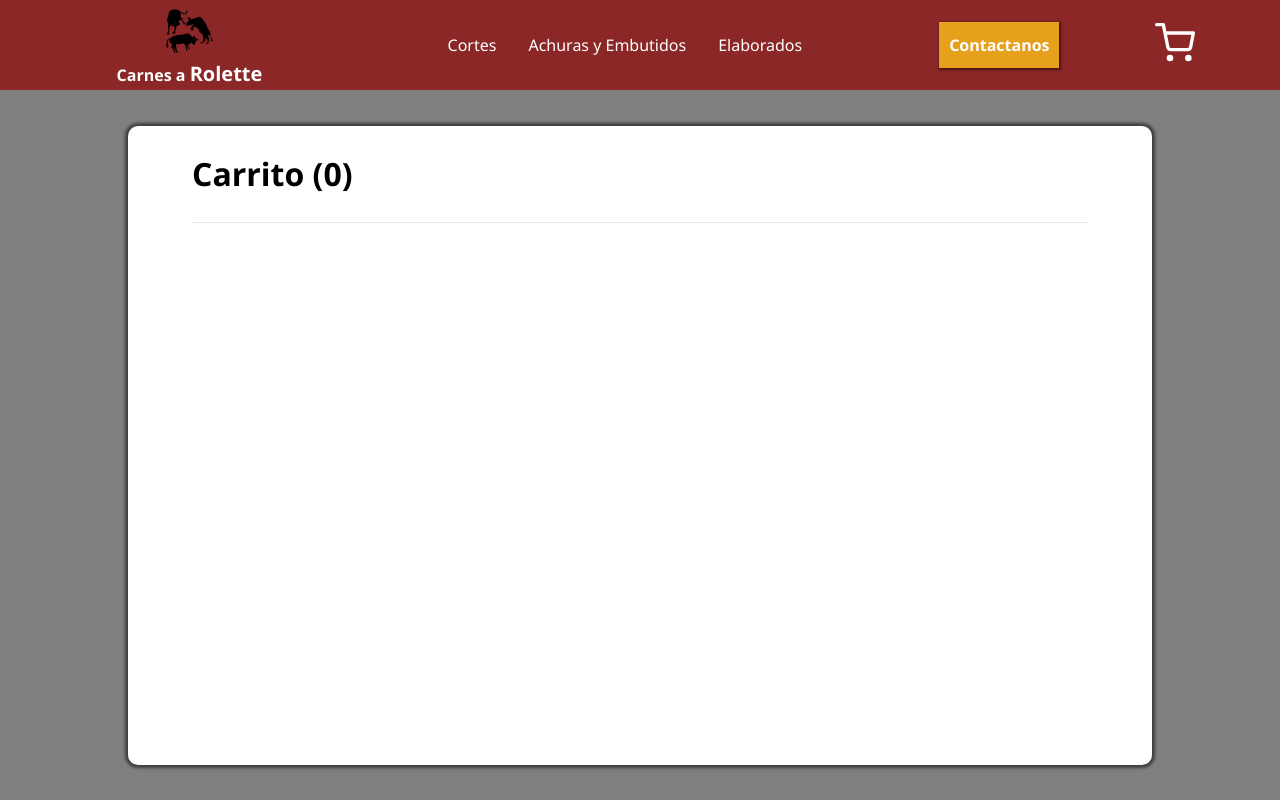
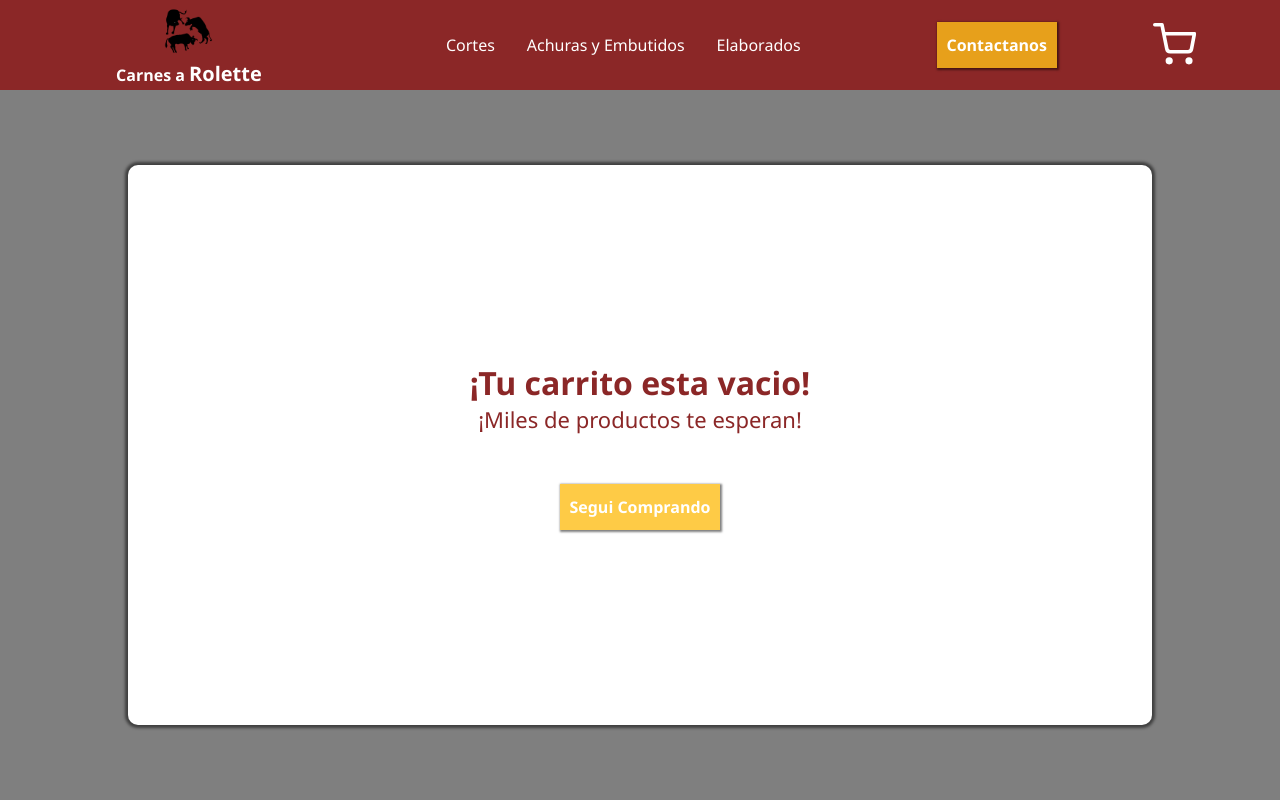
Before and after one commit to juanFranRom/romano-juan, a React (Create React App) app: page /cart in a window 1280 px wide. Built offline with nearby package versions, Linux system fonts and the light colour scheme.

Commit message:
Feature Cart - Update WidgetCart

```diff
--- a/src/GlobalStyles.js
+++ b/src/GlobalStyles.js
@@ -11,7 +11,12 @@ const GlobalStyle = createGlobalStyle`
     html, body{
         overflow-x: hidden;
         width: 100%;
-        height: 100vh;
+        min-height: 100vh;
+        height: 100%;
+    }
+
+    #root{
+        height: 100%;
     }
 `
 
--- a/src/components/Carrito/elements.js
+++ b/src/components/Carrito/elements.js
@@ -1,12 +1,32 @@
 import styled from "styled-components"
 import { FiShoppingCart as Cart } from 'react-icons/fi'
 
-export const LogoCart = styled(Cart)`
-    color: #fff;
-    font-size: 2.5rem;
-    cursor: pointer;
+export const CartContainer = styled.div`
+    position: relative;
+    display: flex;
+    justify-content: center;
+    align-items: center;
+    height: 100%;
+
+    &:hover{
+        color: white;
+    }
 
     @media screen and (max-width: 768px){
         display: none;
     }
 `
+
+export const LogoCart = styled(Cart)`
+    color: #fff;
+    font-size: 2.7rem;
+    cursor: pointer;
+`
+
+export const QuantityCart = styled.span`
+    border-radius: 50%;
+    position: absolute;
+    top: 8.2px;
+    left: 22px;
+    font-size: 16px;
+`
--- a/src/components/Carrito/index.js
+++ b/src/components/Carrito/index.js
@@ -1,9 +1,20 @@
-import { LogoCart } from './elements'
+import { useCartContext } from '../../context/CartContext'
+import {
+    LogoCart,
+    CartContainer,
+    QuantityCart
+} from './elements'
 
 export default function Carrito() {
+    const { cartLength } = useCartContext()
+    let valor = cartLength()
+
     return (
         <>
-            <LogoCart/>
+            <CartContainer>
+                <LogoCart/>
+                <QuantityCart>{valor === 0 ? "" : valor}</QuantityCart>
+            </CartContainer>
         </>
     )
 }
--- a/src/components/Cart/elements.js
+++ b/src/components/Cart/elements.js
@@ -1,9 +1,10 @@
 import styled from "styled-components"
 import { ImCross as Cross } from 'react-icons/im'
+import { Link } from "react-router-dom"
 
 export const CartContainer = styled.div`
-    padding-top: 90px;
-    height: 100vh;
+    padding: 120px 0 30px 0;
+    min-height: 100%;
     width: 100%;
     display: flex;
     align-items: center;
@@ -13,8 +14,7 @@ export const CartContainer = styled.div`
 
 export const CartDisplay = styled.div`
     width: 80%;
-    height: fit-content;
-    min-height: 90%;
+    height: 70vh;
     background-color: white;
     border-radius: 10px;
     display: flex;
@@ -23,16 +23,18 @@ export const CartDisplay = styled.div`
     padding: 0 5%;
 `
 
-export const CartHeader = styled.div`
+export const CartItem = styled.div`
     width: 100%;
     border-bottom: 1px solid #e6e6e6;
     padding: 3% 0;
-`
-
-export const CartItem = styled(CartHeader)`
     display: flex;
     align-items: center;
     justify-content: space-between;
+`
+
+export const SubmitItem = styled(CartItem)`
+    border-bottom: none;
+    justify-content: flex-end;
 `
 
 export const Item = styled.div`
@@ -61,3 +63,49 @@ export const Eliminar = styled(Cross)`
     margin-right: 10px;
     cursor: pointer;
 `
+
+export const SubmitContainer = styled.div`
+    width: 200px;
+    display: flex;
+    flex-direction: column;
+    align-items: flex-end;
+    gap: 20px;
+
+    & Button{
+        align-self: flex-end;
+    }
+`
+
+export const EmptyCart = styled.div`
+    display: flex;
+    flex-direction: column;
+    align-items: center;
+    justify-content: center;
+    text-align: center;
+    color: rgb(139,39,39);
+    gap: 50px;
+    height: 70vh;
+
+    & p{
+        font-size: 22px;
+    }
+`
+
+export const ButtonContainer = styled.div`
+    width: 200px;
+    display: flex;
+    justify-content: center;
+    align-items: center;
+`
+
+export const ButtonLink = styled(Link)`
+    width: 200px;
+    font-size: 16px;
+    font-weight: 500;
+    color: white;
+    text-decoration: none;
+
+    &:hover{
+        color: rgb(254,191,24, 1);
+    }
+`
--- a/src/components/Cart/index.js
+++ b/src/components/Cart/index.js
@@ -1,30 +1,38 @@
-import { useState } from 'react'
 import {
     CartContainer,
     CartDisplay,
-    CartHeader,
     CartItem,
     Item,
     Precio,
-    Eliminar
+    Eliminar,
+    SubmitContainer,
+    EmptyCart,
+    ButtonContainer,
+    SubmitItem,
+    ButtonLink
 } from './elements'
 import { useCartContext } from '../../context/CartContext'
+import Button from '../Button'
 
 export const Cart = () => {
-    const [renderizar, setRenderizar] = useState(false)
-    const { cart, removeItem } = useCartContext()
+    const { cart, removeItem, cartLength, cartTotal } = useCartContext()
 
     const handleRemove = (id) => {
         removeItem(id)
-        setRenderizar(!renderizar)
     }
+
+    let lenCart = cartLength()
 
     return (
         <CartContainer>
             <CartDisplay>
-                <CartHeader>
-                    <h1>Carrito ({`${cart.length}`})</h1>
-                </CartHeader>
+            {
+                lenCart > 0
+                ?
+                    <>
+                        <CartItem>
+                            <h1>Carrito ({lenCart})</h1>
+                        </CartItem>
                             {
                                 cart.map(({item, quantity}, index) => {
                                     return(
@@ -38,12 +46,34 @@ export const Cart = () => {
                                             </Item>
                                             <Precio>
                                                 <Eliminar onClick={() => handleRemove(item.id)}/>
-                                    {`${item.price*quantity} $`}
+                                                {`${item.price * quantity} $`}
                                             </Precio>
                                         </CartItem>
                                     )
                                 })
                             }
+                        <SubmitItem>
+                            <SubmitContainer>
+                                <Precio>
+                                    {`${cartTotal()} $`}
+                                </Precio>
+                                <Button text={'Finalizar Compra'} onAdd={()=>alert('Compra Realizada')}/>
+                            </SubmitContainer>
+                        </SubmitItem>
+                    </>
+                :
+                    <EmptyCart>
+                        <div>
+                            <h1>¡Tu carrito esta vacio!</h1>
+                            <p>¡Miles de productos te esperan!</p>
+                        </div>
+                        <ButtonContainer>
+                            <ButtonLink to='/'>
+                                <Button text={"Segui Comprando"}/>
+                            </ButtonLink>
+                        </ButtonContainer>
+                    </EmptyCart>
+            }
             </CartDisplay>
         </CartContainer>
     )
--- a/src/components/ItemDetail/index.js
+++ b/src/components/ItemDetail/index.js
@@ -38,7 +38,7 @@ const ItemDetail = ({ item }) => {
                     {
                         compra
                         ?
-                            <CartLink to="/cart">Ir a Carrito</CartLink>
+                            <CartLink to="/cart">Terminar Compra</CartLink>
                         :
                             <CountWrapper>
                                 <Count item={item} onAdd={handleCompra}/>
--- a/src/components/NavBar/elements.js
+++ b/src/components/NavBar/elements.js
@@ -23,6 +23,7 @@ export const NavMenu = styled.div`
     display: flex;
     align-items: center;
     margin-right: -48px;
+    height: 100%;
 
     @media screen and (max-width: 768px){
         display: none;
--- a/src/context/CartContext.js
+++ b/src/context/CartContext.js
@@ -7,7 +7,7 @@ export const useCartContext = () => useContext(CartContext)
 export const CartContextProvider = ({ children }) => {
     const [cart, setCart] = useState([])
 
-    console.log(cart)
+    const cartLength = () => cart.length
 
     const isInCart = (id) => {
         let isIn = -1
@@ -50,12 +50,24 @@ export const CartContextProvider = ({ children }) => {
         setCart([])
     }
 
+    const cartTotal = () => {
+        let total = 0
+
+        cart.forEach(product => {
+            total += product.item.price * product.quantity
+        })
+
+        return total
+    }
+
     return (
         <CartContext.Provider value={{
             cart,
             addItem,
             removeItem,
-            clear
+            cartLength,
+            clear,
+            cartTotal
         }}>
             { children }
         </CartContext.Provider>
```
Lines whose indentation alone changed are shown as unchanged.
